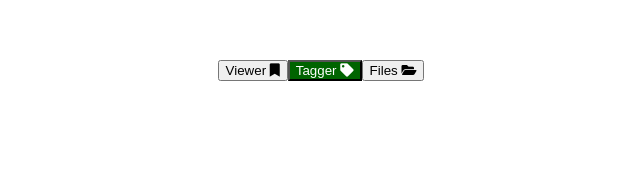
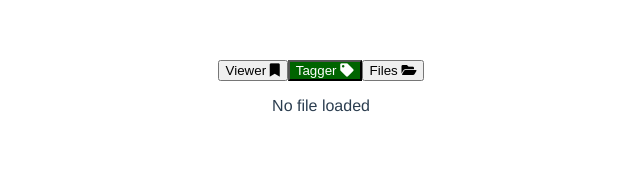
Before and after one commit to manugreen/bmviewer, a Vue app: page / in a window 1280 px wide. Both pictures are taken after a click on the button "Tagger". Shown: the top 187 px of the page, without its empty margins (319-959 px from the left). Built offline with nearby package versions, Linux system fonts and the light colour scheme.

Commit message:
tagger component

```diff
--- a/src/App.vue
+++ b/src/App.vue
@@ -21,7 +21,8 @@
 
         <HelloWorld msg="asdasd asdasdasd " :groups="groups"/>
     </div>
-    <div v-if="open_page == 'viewer'">
+    <div v-if="open_page == 'tagger'">
+        <Tagger/>
     </div>
     <div v-if="open_page == 'filelist'">
         <FileList/>
@@ -32,11 +33,13 @@
 <script>
 import HelloWorld from '@/components/HelloWorld'
 import FileList from '@/components/FileList'
+import Tagger from '@/components/Tagger'
 
 export default {
   name: 'app',
   components: {
     HelloWorld,
+    Tagger,
     FileList,
   },
   data: () => {
--- /dev/null
+++ b/src/components/Tagger.vue
@@ -0,0 +1,26 @@
+<template>
+    <div>
+        <p v-if="$root.data_file.length == 0">No file loaded</p>
+        <div v-else>
+            <textarea>{{ $root.data_content }}</textarea>
+            <button @click="copiaSelezione">Test</button>
+            <p ref="pippo"></p>
+        </div>
+    </div>
+</template>
+
+
+<script>
+
+export default {
+    name: 'Tagger',
+
+    methods: {
+        copiaSelezione() {
+            console.log(this.$refs.pippo, window.getSelection().toString())
+            this.$refs.pippo.innerHTML = "eeeeee" + window.getSelection().toString()
+        },
+    },
+}
+
+</script>
```
